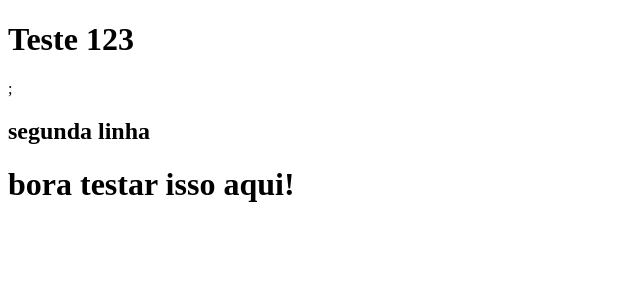
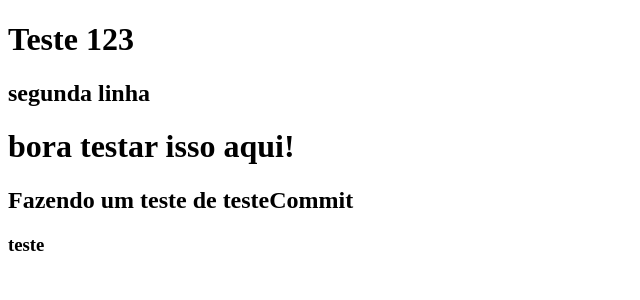
Before and after one commit to GustavoRuschel/Project-clone-tabnews, a Next.js app: page / in a window 1280 px wide. Shown: the top 300 px of the page, without its empty margins (0-640 px from the left). Built offline with nearby package versions, Linux system fonts and the light colour scheme.

Commit message:
editorconfig

```diff
--- a/pages/index.js
+++ b/pages/index.js
@@ -1,8 +1,11 @@
 function Home() {
   return (
     <div>
-      <h1>Teste 123</h1>;<h2>segunda linha</h2>
+      <h1>Teste 123</h1>
+      <h2>segunda linha</h2>
       <Teste />
+      <TesteCommit />
+      <TesteAgain />
     </div>
   );
 }
@@ -15,11 +18,21 @@ function Teste() {
   );
 }
 
-function testeCommit() {
+function TesteCommit() {
   return (
     <div>
-      <title>Fazendo um teste de testeCommit</title>
+      <h2>Fazendo um teste de testeCommit</h2>
     </div>
   );
 }
+
+function TesteAgain() {
+  return (
+    <div>
+      <h3>teste</h3>
+    </div>
+  );
+}
+
+
 export default Home;
```
Also changed, not shown: 1 other file (tests, documents, lock files or other folders).
